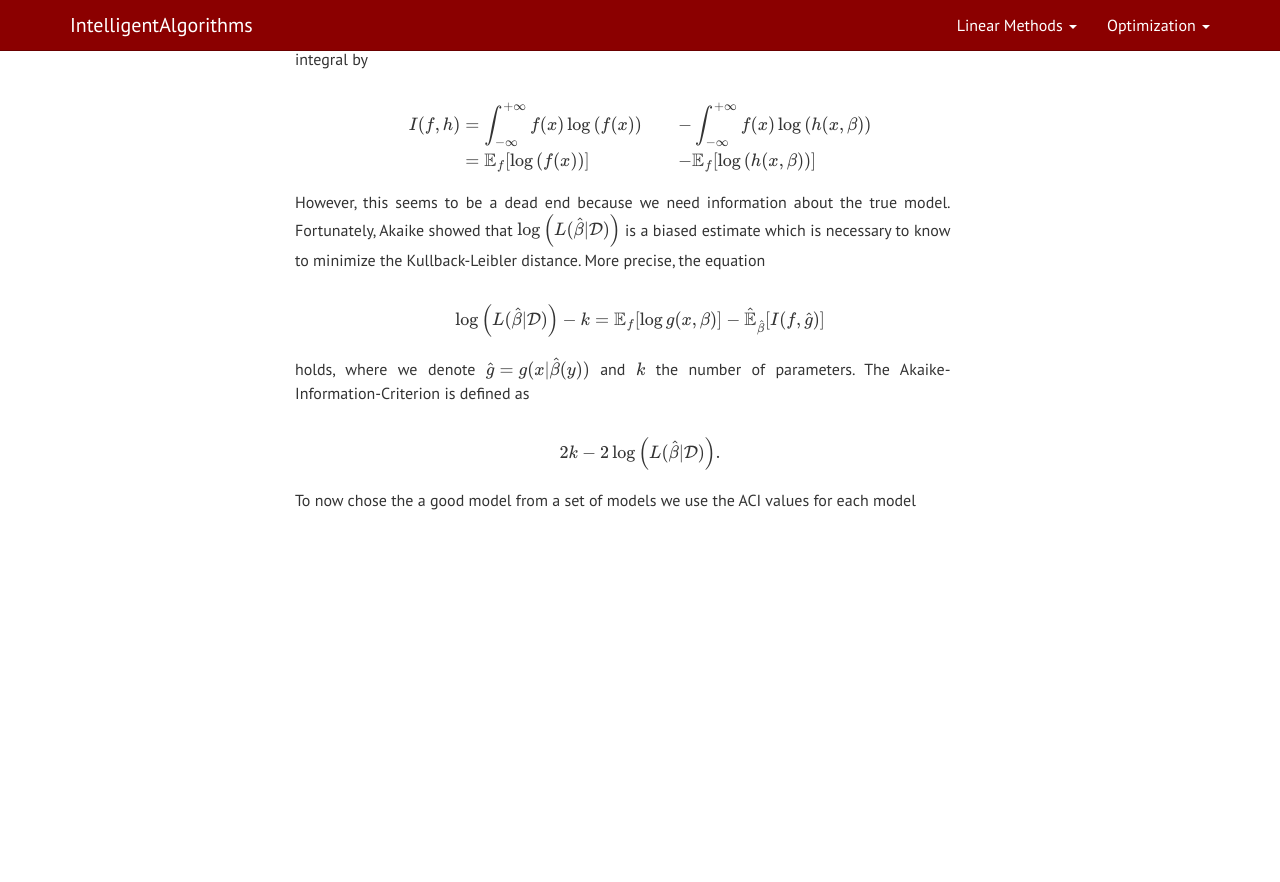
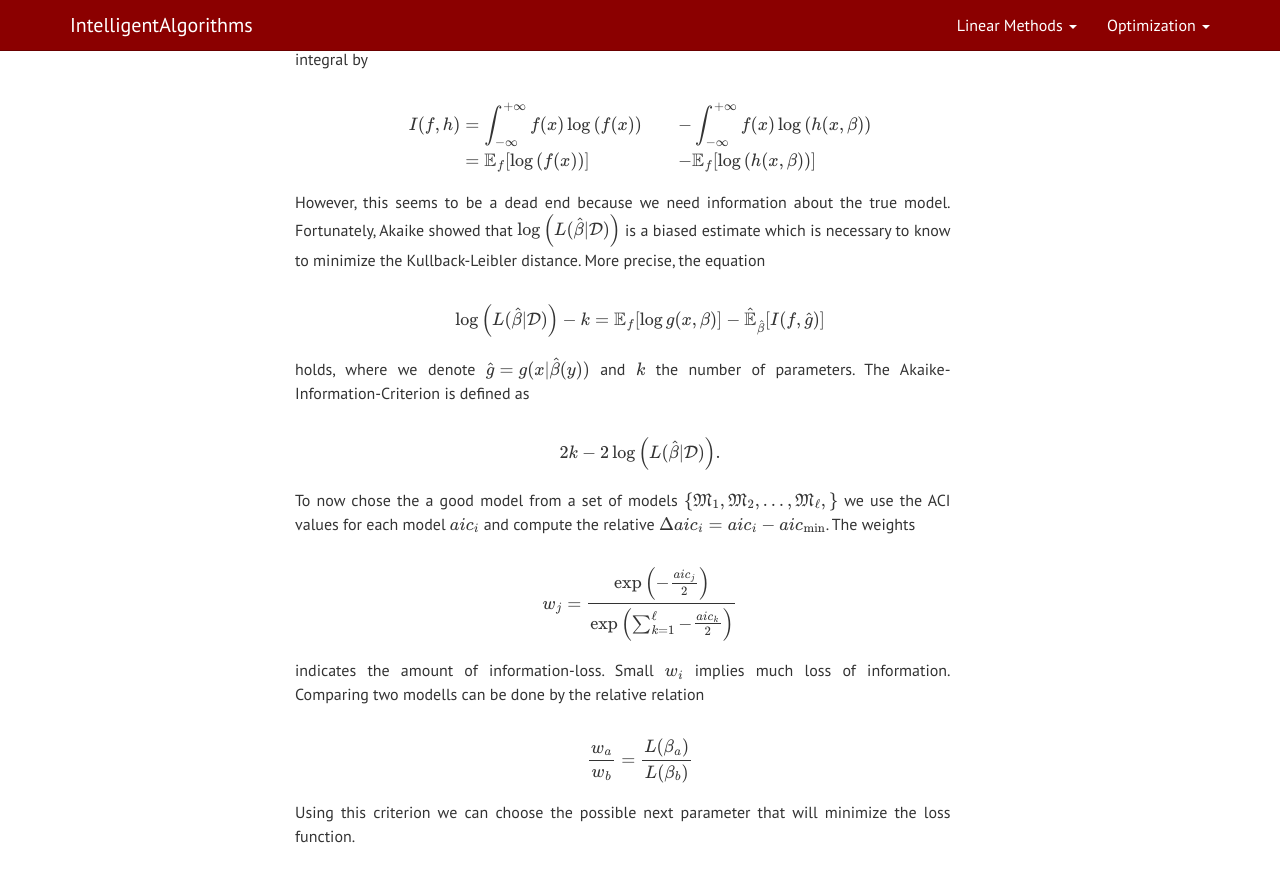
Before and after one commit to caomw/IntelligentAlgorithms.github.io, a Jekyll site: the page built from machinelearning/linear-regression-lasso.md, in a window 1280 px wide and 900 px high, scrolled down 2554 px. Shown: the top 882 px of the window. Built offline with Jekyll 4.4.1, drawn with Linux system fonts in a browser that asks for light colours; nearby versions of some CDN libraries; formulas are drawn with MathJax 3; before the commit the page ends 3118 px from its top, so only the background shows below that.

Commit message:
first public version

```diff
--- a/machinelearning/linear-regression-lasso.md
+++ b/machinelearning/linear-regression-lasso.md
@@ -98,4 +98,16 @@ holds, where we denote $$\hat{g}=g(x\vert \hat{\beta}(y))$$ and $$k$$ the number
 
 $$2k-2\log \left( L(\hat{\beta}\vert \mathcal{D}) \right).$$
 
-To now chose the a good model from a set of models we use the ACI values for each model
+To now chose the a good model from a set of models $$\{\mathfrak{M}_1,\mathfrak{M}_2,\ldots,\mathfrak{M}_\ell,\}$$ we use the ACI values for each model $$aic_i$$ and compute the relative $$\Delta aic_i=aic_i-aic_{\min}$$. The weights
+
+$$
+w_j = \frac{\exp\left( -\frac{aic_j}{2} \right)}{\exp\left( \sum_{k=1}^\ell  -\frac{aic_k}{2} \right)}
+$$
+
+indicates the amount of information-loss. Small $$w_i$$ implies much loss of information. Comparing two modells can be done by the relative relation
+
+$$
+\frac{w_a}{w_b} = \frac{L(\beta_a)}{L(\beta_b)}
+$$
+
+Using this criterion we can choose the possible next parameter that will minimize the loss function.
```
Also changed, not shown: apple-touch-icon-precomposed.png, favicon.ico.
